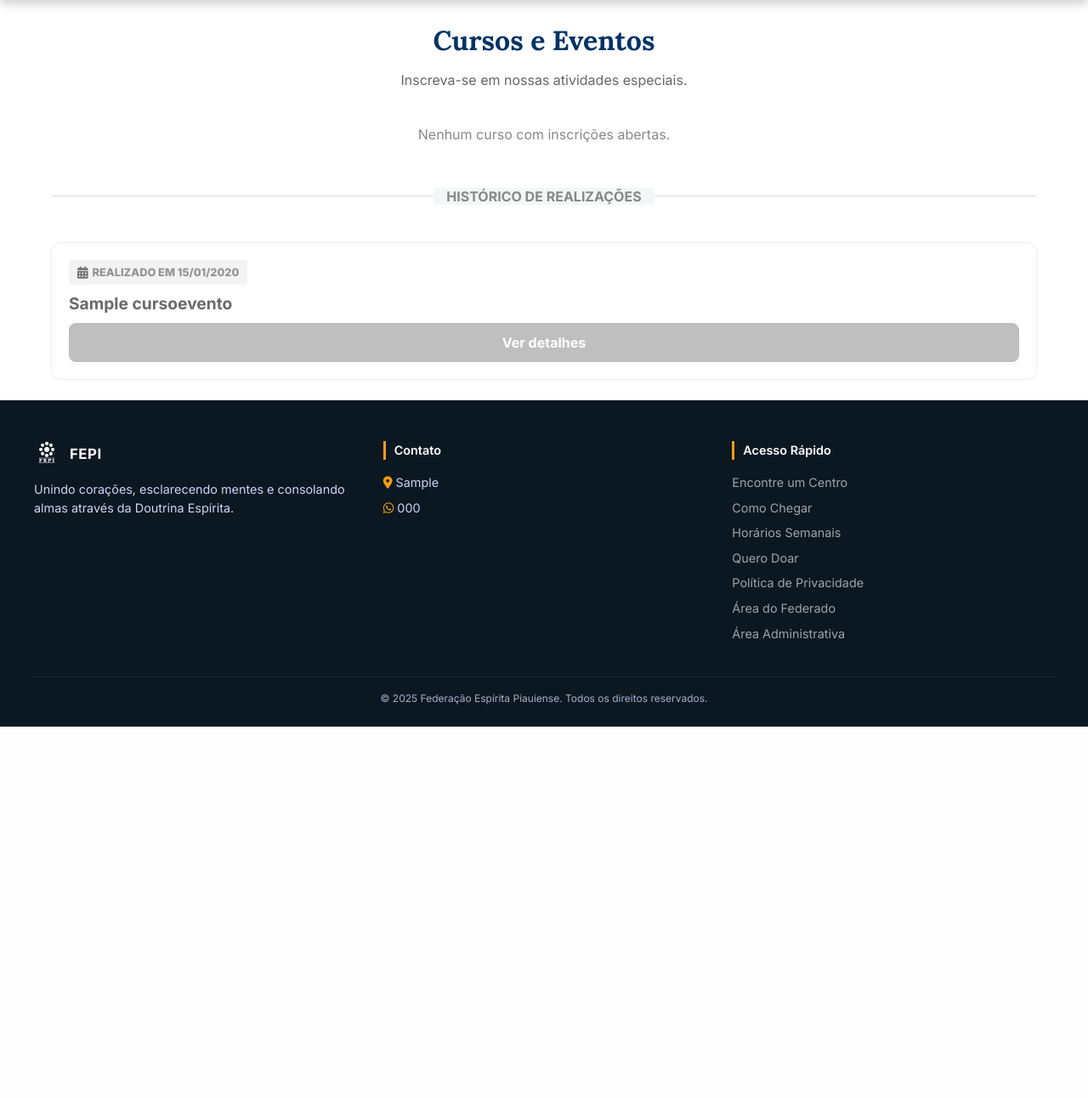
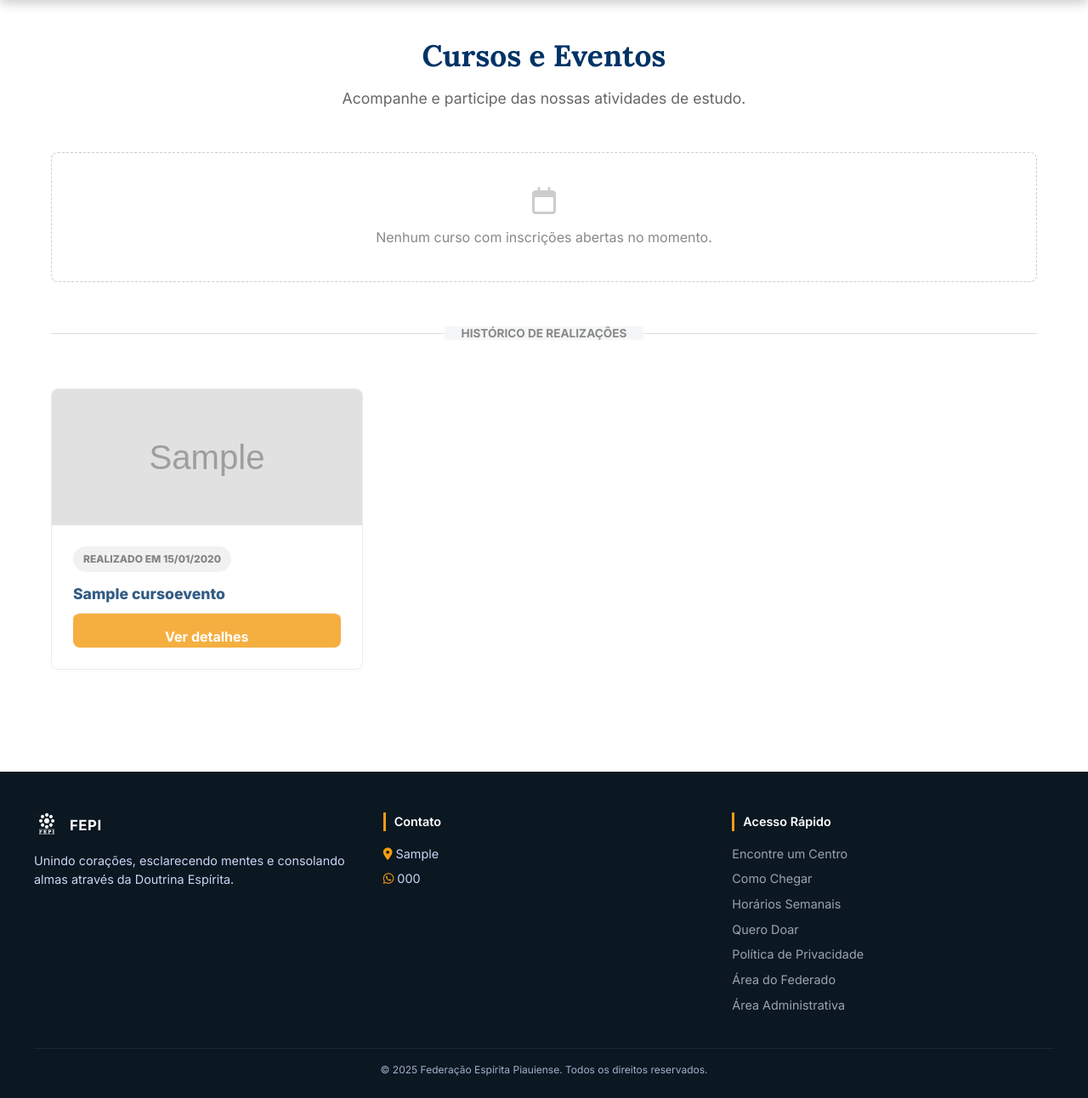
Before and after one commit to mauriciobtsso/fepi-site, a Django app: page /cursos/ in a window 1280 px wide. Shown: the part 110-1402 px from the top of the page at 85% size. Before the commit the page ends 965 px from the top, so only its background shows below. Run offline with Django 5.2, Linux system fonts and the light colour scheme; tables that the repository leaves empty hold one stand-in row (values such as "Sample post"); grey boxes marked "Sample" are stand-in pictures; some libraries are stand-ins or nearby versions.

Commit message:
cards em cursos

```diff
--- a/programacao/templates/programacao/cursos.html
+++ b/programacao/templates/programacao/cursos.html
@@ -4,93 +4,212 @@
 {% block title %}FEPI | Cursos e Eventos{% endblock %}
 
 {% block extra_css %}
-<style>
-    /* GRID */
-    .grid-cursos { display: grid; grid-template-columns: repeat(auto-fit, minmax(300px, 1fr)); gap: 30px; }
+    /* --- GRID RESPONSIVO (A Correção) --- */
+    .grid-cursos {
+        display: grid;
+        gap: 30px;
+        margin-bottom: 60px;
+        /* Por padrão (telemóvel), 1 coluna */
+        grid-template-columns: 1fr;
+    }
 
+    /* Tablet (Telas maiores que 700px): FORÇA 2 colunas */
+    @media (min-width: 700px) {
+        .grid-cursos {
+            grid-template-columns: repeat(2, 1fr);
+        }
+    }
+
+    /* Desktop (Telas maiores que 1024px): FORÇA 3 colunas */
+    @media (min-width: 1024px) {
+        .grid-cursos {
+            grid-template-columns: repeat(3, 1fr);
+        }
+    }
+
+    /* --- ESTILO DO CARD --- */
     .card-curso {
-        background: white; border-radius: 12px; overflow: hidden;
-        border: 1px solid #e5e7eb; transition: 0.3s; display: flex; flex-direction: column;
+        background: white;
+        border-radius: var(--radius);
+        overflow: hidden;
+        border: 1px solid #e5e7eb;
+        transition: all 0.3s ease;
+        display: flex;
+        flex-direction: column;
         box-shadow: 0 4px 6px rgba(0,0,0,0.02);
+        height: 100%; /* Garante altura igual na linha */
     }
-    .card-curso:hover { transform: translateY(-5px); box-shadow: 0 10px 20px rgba(0,0,0,0.1); border-color: var(--dourado); }
 
-    .img-curso { height: 200px; width: 100%; object-fit: cover; }
-    .info-curso { padding: 20px; flex: 1; display: flex; flex-direction: column; }
+    .card-curso:hover {
+        transform: translateY(-5px);
+        box-shadow: 0 15px 30px rgba(0,0,0,0.1);
+        border-color: var(--destaque);
+    }
+
+    /* Wrapper da Imagem */
+    .img-wrapper {
+        height: 200px;
+        width: 100%;
+        background-color: #f4f6f8;
+        display: flex;
+        align-items: center;
+        justify-content: center;
+        overflow: hidden;
+        position: relative;
+    }
+
+    .img-curso {
+        width: 100%;
+        height: 100%;
+        object-fit: cover;
+        transition: 0.5s;
+    }
+
+    .card-curso:hover .img-curso { transform: scale(1.05); }
+
+    /* Conteúdo do Card */
+    .info-curso {
+        padding: 25px;
+        flex: 1;
+        display: flex;
+        flex-direction: column;
+    }
 
     .data-badge {
-        background: var(--azul-claro); color: var(--azul-escuro); font-weight: 800; font-size: 0.8rem;
-        padding: 5px 10px; border-radius: 4px; width: fit-content; margin-bottom: 10px; text-transform: uppercase;
-        display: flex; align-items: center; gap: 5px;
+        background: var(--azul-claro);
+        color: var(--azul-escuro);
+        font-weight: 800;
+        font-size: 0.75rem;
+        padding: 6px 12px;
+        border-radius: 50px;
+        width: fit-content;
+        margin-bottom: 15px;
+        text-transform: uppercase;
+        display: flex; align-items: center; gap: 8px;
     }
-    .data-badge i { font-size: 0.9rem; color: var(--azul-medio); }
 
-    .titulo-curso { font-size: 1.2rem; font-weight: 700; color: var(--azul-escuro); margin-bottom: 10px; line-height: 1.3; }
-    .local-curso { font-size: 0.9rem; color: #666; margin-bottom: 15px; display: flex; align-items: center; gap: 5px; }
-    .btn-inscrever { margin-top: auto; color: var(--azul-medio); font-weight: 700; text-decoration: none; }
+    .titulo-curso {
+        font-size: 1.25rem;
+        font-weight: 800;
+        color: var(--azul-escuro);
+        margin-bottom: 10px;
+        line-height: 1.3;
+    }
 
-    .passado { opacity: 0.7; filter: grayscale(100%); }
-    .passado:hover { filter: none; opacity: 1; }
+    .local-curso {
+        font-size: 0.9rem; color: #666; margin-bottom: 20px;
+        display: flex; align-items: center; gap: 8px;
+    }
 
-    .divider { margin: 60px 0 30px; border-top: 1px solid #ddd; text-align: center; }
-    .divider span { background: #f4f6f8; padding: 0 15px; position: relative; top: -12px; color: #888; font-weight: bold; text-transform: uppercase; }
-</style>
+    .btn-inscrever {
+        margin-top: auto;
+        text-align: center;
+        color: var(--azul-medio);
+        font-weight: 700;
+        text-decoration: none;
+        padding: 15px 0 0;
+        border-top: 1px solid #eee;
+        display: block;
+        transition: 0.2s;
+    }
+    .btn-inscrever:hover { color: var(--destaque); }
+
+    /* Estilos de Passado */
+    .passado { opacity: 0.8; }
+    .passado .img-wrapper { filter: grayscale(100%); }
+    .passado:hover { opacity: 1; }
+    .passado:hover .img-wrapper { filter: none; }
+
+    .divider { margin: 60px 0 40px; border-top: 1px solid #ddd; text-align: center; }
+    .divider span {
+        background: #f4f6f8; padding: 0 20px;
+        position: relative; top: -14px;
+        color: #888; font-weight: bold;
+        text-transform: uppercase; font-size: 0.85rem;
+    }
 {% endblock %}
 
 {% block content %}
-<div class="container">
+<div class="container" style="padding-top: 40px; padding-bottom: 60px;">
 
-    <div class="header-pagina" style="text-align: center; margin-bottom: 20px !important; padding-bottom: 20px;">
-        <h2 style="font-size: 2rem; color: var(--azul-escuro); margin-bottom: 10px;">Cursos e Eventos</h2>
-        <p style="color: #666;">Inscreva-se em nossas atividades especiais.</p>
+    <div class="header-pagina" style="text-align: center; margin-bottom: 50px;">
+        <h2 style="font-size: 2.2rem; font-weight: 800; color: var(--azul-escuro); margin-bottom: 10px;">Cursos e Eventos</h2>
+        <p style="color: #666; font-size: 1.1rem;">Acompanhe e participe das nossas atividades de estudo.</p>
     </div>
 
     {% if futuros %}
     <div class="grid-cursos">
         {% for curso in futuros %}
         <div class="card-curso">
-            <a href="{% url 'detalhe_curso' curso.slug %}">
+            <a href="{% url 'detalhe_curso' curso.slug %}" class="img-wrapper">
                 {% if curso.imagem %}
-                    <img src="{{ curso.imagem.url }}" class="img-curso">
+                    <img src="{{ curso.imagem.url }}" class="img-curso" alt="{{ curso.titulo }}">
                 {% else %}
-                    <div style="height:200px; background:#eee;"></div>
+                    <i class="fa-solid fa-book-open" style="font-size: 3rem; color: #ddd;"></i>
                 {% endif %}
             </a>
+
             <div class="info-curso">
                 <span class="data-badge">
-                    <i class="fa-solid fa-calendar-alt"></i> {{ curso.data_evento|date:"d/m/Y" }}
-                    <i class="fa-regular fa-clock" style="margin-left: 10px;"></i> {{ curso.data_evento|date:"H:i" }}h
+                    <i class="fa-solid fa-calendar-day"></i> {{ curso.data_evento|date:"d M Y" }}
+                    <span style="border-left: 1px solid rgba(0,0,0,0.1); padding-left: 8px; margin-left: 0;">
+                        {{ curso.data_evento|date:"H:i" }}h
+                    </span>
                 </span>
 
-                <div class="titulo-curso">{{ curso.titulo }}</div>
+                <div class="titulo-curso">
+                    <a href="{% url 'detalhe_curso' curso.slug %}" style="text-decoration: none; color: inherit;">
+                        {{ curso.titulo }}
+                    </a>
+                </div>
+
                 <div class="local-curso">
-                    <i class="fa-solid fa-location-dot" style="color:var(--dourado); font-size: 0.9rem;"></i>
+                    <i class="fa-solid fa-location-dot" style="color:var(--destaque);"></i>
                     {{ curso.local }}
                 </div>
-                <a href="{% url 'detalhe_curso' curso.slug %}" class="btn-inscrever">Saiba mais e Inscreva-se →</a>
+
+                <a href="{% url 'detalhe_curso' curso.slug %}" class="btn-inscrever">
+                    Saiba mais e Inscreva-se <i class="fa-solid fa-arrow-right-long" style="margin-left: 5px;"></i>
+                </a>
             </div>
         </div>
         {% endfor %}
     </div>
     {% else %}
-    <p style="text-align:center; color:#888;">Nenhum curso com inscrições abertas.</p>
+    <div style="text-align:center; padding: 40px; background: white; border-radius: 8px; border: 1px dashed #ccc;">
+        <i class="fa-regular fa-calendar" style="font-size: 2rem; color: #ccc; margin-bottom: 15px;"></i>
+        <p style="color:#888; margin: 0;">Nenhum curso com inscrições abertas no momento.</p>
+    </div>
     {% endif %}
 
     {% if passados %}
     <div class="divider"><span>Histórico de Realizações</span></div>
+
     <div class="grid-cursos">
         {% for curso in passados %}
         <div class="card-curso passado">
+            <div class="img-wrapper" style="height: 160px;">
+                {% if curso.imagem %}
+                    <img src="{{ curso.imagem.url }}" class="img-curso">
+                {% else %}
+                     <i class="fa-solid fa-check" style="font-size: 2rem; color: #ddd;"></i>
+                {% endif %}
+            </div>
+
             <div class="info-curso">
                 <span class="data-badge" style="background:#eee; color:#666;">
-                    <i class="fa-solid fa-calendar-alt"></i> Realizado em {{ curso.data_evento|date:"d/m/Y" }}
+                    Realizado em {{ curso.data_evento|date:"d/m/Y" }}
                 </span>
-                <div class="titulo-curso">{{ curso.titulo }}</div>
-                <a href="{% url 'detalhe_curso' curso.slug %}" class="btn-inscrever">Ver detalhes</a>
+                <div class="titulo-curso" style="font-size: 1.1rem;">{{ curso.titulo }}</div>
+
+                <a href="{% url 'detalhe_curso' curso.slug %}" class="btn-inscrever" style="margin-top: auto; color: #888;">
+                    Ver detalhes
+                </a>
             </div>
         </div>
         {% endfor %}
     </div>
     {% endif %}
+
 </div>
 {% endblock %}
```
